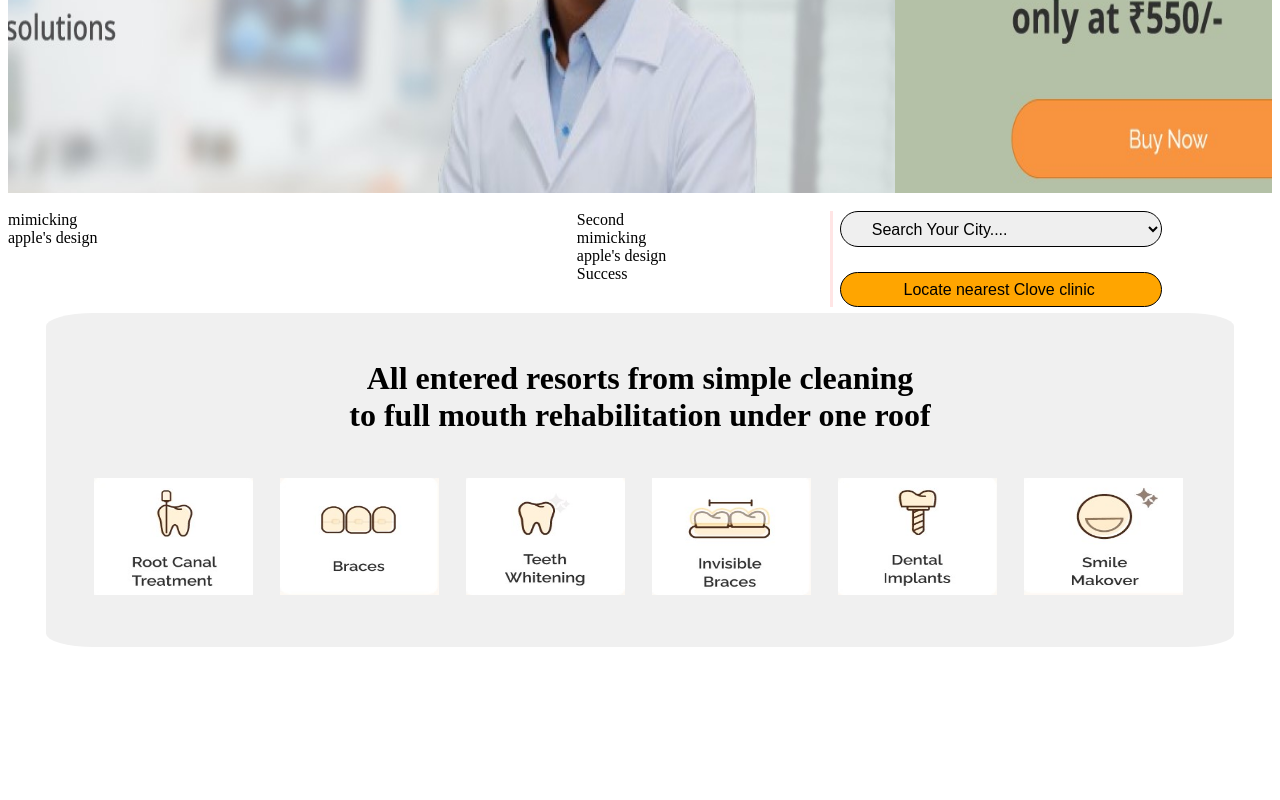
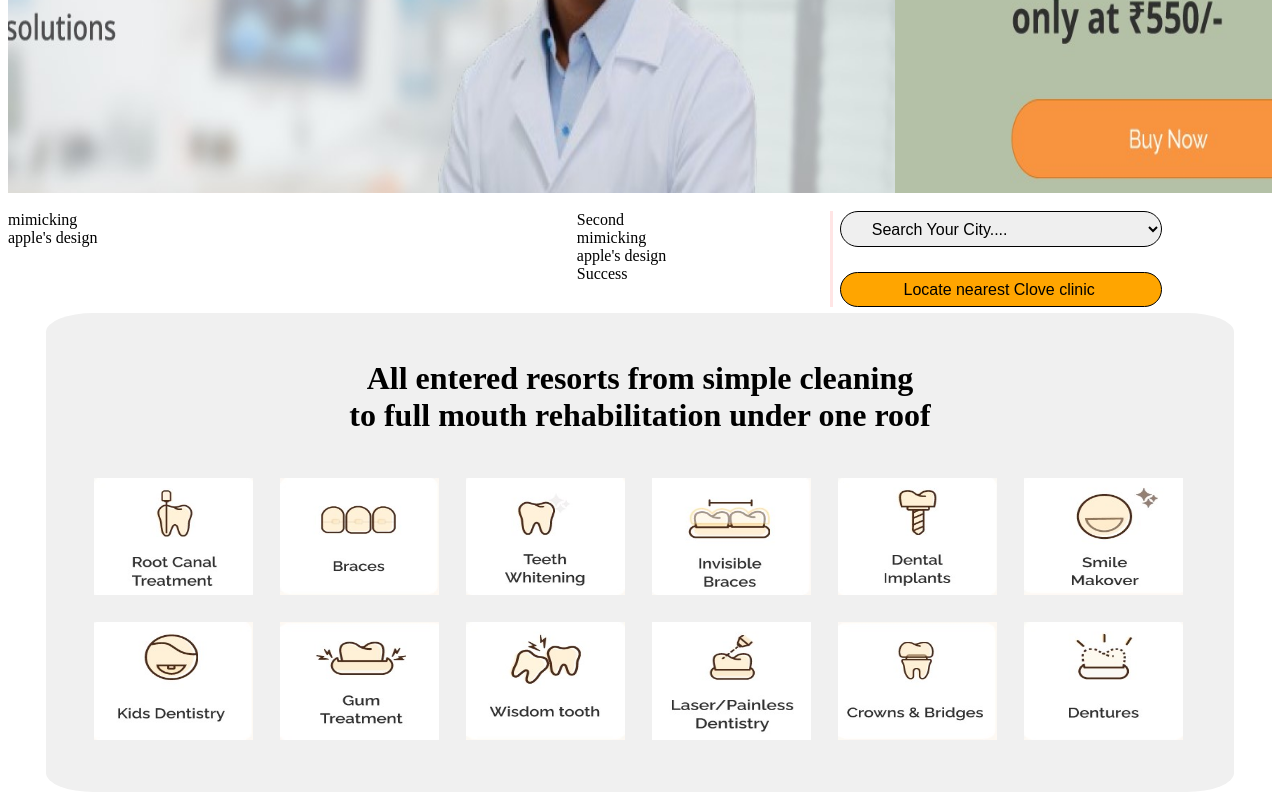
Before and after one commit to Jigyasu-vatsa/Infinite_Creations_CloveDental, a plain HTML site: page index.html in a window 1280 px wide. Shown: the part 475-1275 px from the top of the page. Before the commit the page ends 1130 px from the top, so only its background shows below. Drawn offline with Linux system fonts and the light colour scheme.

Commit message:
Update index.html

```diff
--- a/index.html
+++ b/index.html
@@ -522,7 +522,12 @@ function closeForm() {
 <img src="p4.jpg"  style="width:14%; height:15%;  padding:1%;" alt="invisible braces">
 <img src="p5.jpg"  style="width:14%; height:15%;  padding:1%;" alt="Dental implants ">
 <img src="p6.jpg"  style="width:14%; height:15%;  padding:1%;" alt="smile makeover">
-
+<img src="p7.jpg"  style="width:14%; height:15%;  padding:1%;" alt="Root Canal Treatment">
+<img src="p8.jpg"  style="width:14%; height:15%;  padding:1%;" alt="Braces">
+<img src="p9.jpg"  style="width:14%; height:15%;  padding:1%;" alt="teeth whitening">
+<img src="p10.jpg"  style="width:14%; height:15%;  padding:1%;" alt="invisible braces">
+<img src="p11.jpg"  style="width:14%; height:15%;  padding:1%;" alt="Dental implants ">
+<img src="p12.jpg"  style="width:14%; height:15%;  padding:1%;" alt="smile makeover">
 </div>
 <div>
 </div>
```
